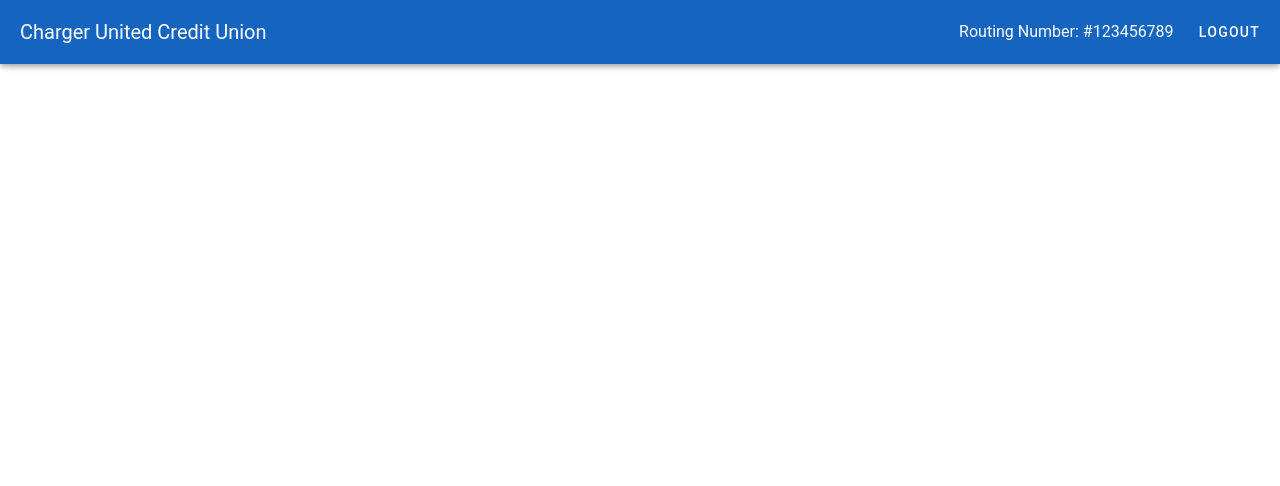
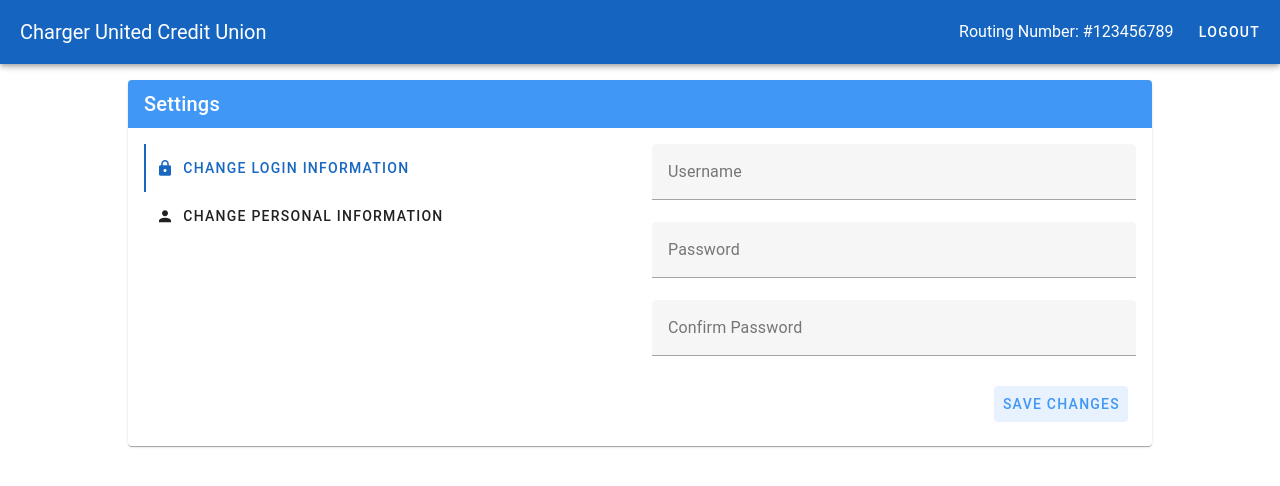
Before and after one commit to annalizferguson/Senior-Design, a Vue app in the folder src/main/frontend/bank-frontend/: page /customer-settings in a window 1280 px wide. Shown: the top 486 px of the page. Built offline with nearby package versions, Linux system fonts and the light colour scheme.

Commit message:
added settings page with forms for changing acc info

```diff
--- a/src/main/frontend/bank-frontend/src/router/index.js
+++ b/src/main/frontend/bank-frontend/src/router/index.js
@@ -51,6 +51,11 @@ const router = createRouter({
       path: '/admin-dash',
       name: 'admin-dash',
       component: () => import('../views/AdminDashboard.vue')
+    },
+    {
+      path: '/customer-settings',
+      name: 'customer-settings',
+      component: () => import('../views/CustomerSettingsPage.vue')
     }
   ]
 })
--- /dev/null
+++ b/src/main/frontend/bank-frontend/src/views/CustomerSettingsPage.vue
@@ -0,0 +1,160 @@
+<template>
+    <div class="d-flex justify-center">
+        <v-card width="80%" class="mt-4">
+            <v-card-title style="background-color: #4097f5; color: #ffffff">Settings</v-card-title>
+            <v-container>
+                <v-row>
+                    <v-col>
+                        <v-tabs
+                                v-model="tab"
+                                color="primary"
+                                direction="vertical"
+                        >
+                            <v-tab value="0">
+                                <v-icon start>
+                                    mdi-lock
+                                </v-icon>
+                                Change Login Information
+                            </v-tab>
+                            <v-tab value="1">
+                                <v-icon start>
+                                    mdi-account
+                                </v-icon>
+                                Change Personal Information
+                            </v-tab>
+                        </v-tabs>
+                    </v-col>
+                    <v-col>
+                        <v-window v-model="tab">
+                            <v-window-item value="0">
+                                <v-card variant="flat">
+                                    <v-form>
+                                        <v-text-field
+                                                v-model="username"
+                                                name="username"
+                                                label="Username"
+                                                type="text"
+                                                placeholder="Enter a username"
+                                        ></v-text-field>
+                                        <v-text-field
+                                                v-model="password"
+                                                name="password"
+                                                label="Password"
+                                                type="password"
+                                                placeholder="Enter a password"
+                                        ></v-text-field>
+                                        <v-text-field v-if="isRegister"
+                                                      v-model="confirmPassword"
+                                                      name="confirmPassword"
+                                                      label="Confirm Password"
+                                                      type="password"
+                                                      placeholder="Confirm your password"
+                                        ></v-text-field>
+                                    </v-form>
+                                    <v-card-actions class="d-flex justify-end">
+                                        <v-btn variant="tonal" color="#4097f5">
+                                            Save Changes
+                                        </v-btn>
+                                    </v-card-actions>
+                                </v-card>
+                            </v-window-item>
+                            <v-window-item value="1">
+                                <v-card variant="flat">
+                                    <v-form v-model="validForm" ref="form">
+                                        <v-text-field
+                                                v-model="email"
+                                                name="getEmail"
+                                                label="Email"
+                                                type="text"
+                                                placeholder="Enter your email"
+                                        ></v-text-field>
+                                        <v-text-field
+                                                v-model="phoneNumber"
+                                                name="getPhoneNumber"
+                                                label="Phone Number"
+                                                type="text"
+                                                placeholder="Enter your phone number"
+                                        ></v-text-field>
+                                        <v-text-field
+                                                v-model="cellPhoneNumber"
+                                                name="getCellPhoneNumber"
+                                                label="Cell Phone Number"
+                                                type="text"
+                                                placeholder="Enter your cell phone number"
+                                        ></v-text-field>
+                                        <v-text-field
+                                                v-model="address"
+                                                name="getAddress"
+                                                label="Address"
+                                                type="text"
+                                                placeholder="Enter your home address"
+                                        ></v-text-field>
+                                        <v-text-field
+                                                v-model="mailingAddress"
+                                                name="getMailingAddress"
+                                                label="Mailing Address"
+                                                type="text"
+                                                placeholder="Enter your mailing address"
+                                                class="mr-3"
+                                                disable="!checked"
+                                        ></v-text-field>
+                                        <v-text-field
+                                                v-model="dob"
+                                                name="getDOB"
+                                                label="Date of Birth"
+                                                type="text"
+                                                placeholder="Enter your date of birth"
+                                        ></v-text-field>
+                                        <v-text-field
+                                                v-model="ssn"
+                                                name="getSSN"
+                                                label="SSN"
+                                                type="password"
+                                                placeholder="Enter your SSN"
+                                        ></v-text-field>
+                                    </v-form>
+                                    <v-card-actions class="d-flex justify-space-between">
+                                        <v-btn variant="tonal" color="#4097f5">
+                                            Save Changes
+                                        </v-btn>
+                                        <v-btn variant="tonal" color="red">
+                                            Discard Changes
+                                        </v-btn>
+                                    </v-card-actions>
+                                </v-card>
+                            </v-window-item>
+                        </v-window>
+                    </v-col>
+                </v-row>
+            </v-container>
+        </v-card>
+    </div>
+</template>
+
+<script>
+export default {
+    name: "CustomerSettingsPage.vue",
+    data: () => {
+        return {
+            tab: 0,
+            validForm: false,
+            username: "",
+            password: "",
+            confirmPassword: "",
+            isRegister: true,
+            errorMessage: "Error",
+            address: "",
+            mailingAddress: "",
+            email: "",
+            phoneNumber: "",
+            cellPhoneNumber: "",
+            dob: "",
+            ssn: "",
+        }
+    }
+}
+</script>
+
+<style scoped>
+
+</style>
```
